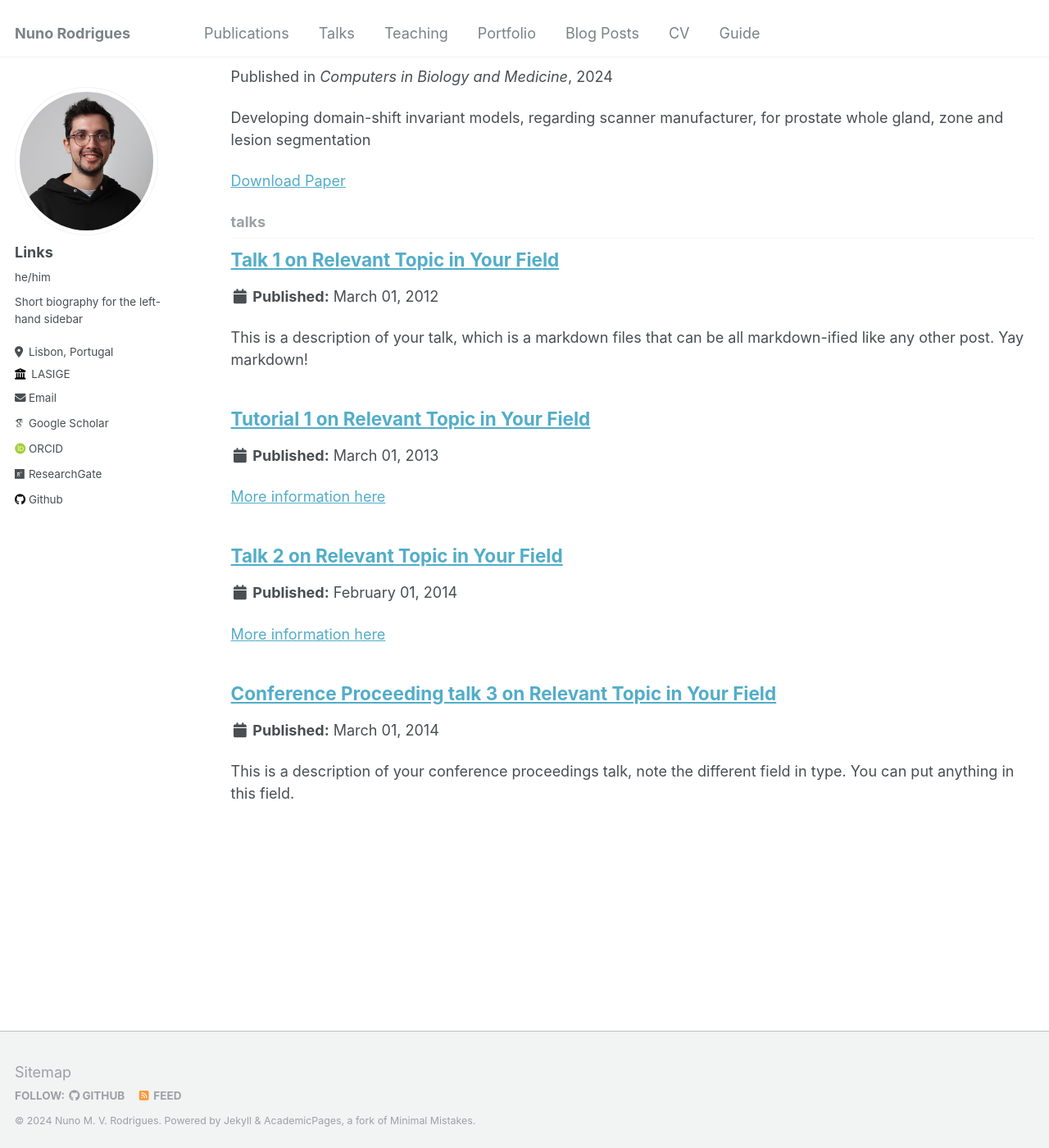
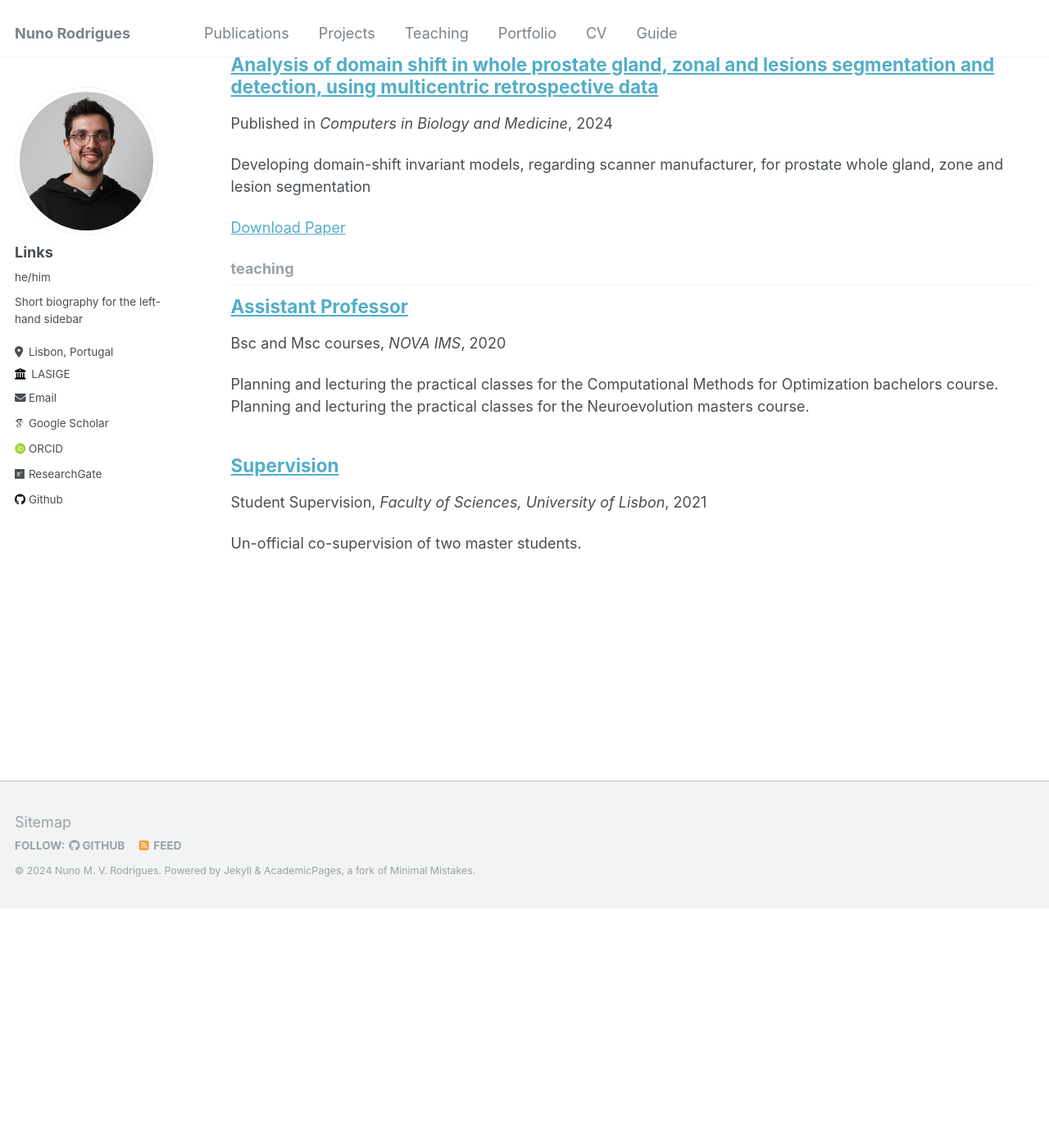
Before and after one commit to NMVRodrigues/NMVRodrigues.github.io, a Jekyll site: the page built from _pages/collection-archive.html, in a window 1280 px wide and 1400 px high, scrolled down 2105 px. Shown: the whole window at 82% size. Built offline with Jekyll 4.4.1, drawn with Linux system fonts in a browser that asks for light colours; some web fonts are replaced; after the commit the page ends 3212 px from its top, so only the background shows below that.

Commit message:
projects

```diff
--- a/_config.yml
+++ b/_config.yml
@@ -201,7 +201,7 @@ kramdown:
 # Collections
 collections:
   teaching:
-    output: false
+    output: true
     permalink: /:collection/:path/
   publications:
     output: true
@@ -209,7 +209,7 @@ collections:
   portfolio:
     output: true
     permalink: /:collection/:path/
-  talks:
+  projects:
     output: true
     permalink: /:collection/:path/
 
--- a/_data/navigation.yml
+++ b/_data/navigation.yml
@@ -3,8 +3,8 @@ main:
   - title: "Publications"
     url: /publications/
 
-  - title: "Talks"
-    url: /talks/
+  - title: "Projects"
+    url: /markdown/
 
   - title: "Teaching"
     url: /teaching/
@@ -12,9 +12,6 @@ main:
   - title: "Portfolio"
     url: /portfolio/
 
-  - title: "Blog Posts"
-    url: /year-archive/
-
   - title: "CV"
     url: /cv/
 
--- a/_pages/talks.html
+++ /dev/null
@@ -1,16 +0,0 @@
----
-layout: archive
-title: "Talks and presentations"
-permalink: /talks/
-author_profile: true
----
-
-{% if site.talkmap_link == true %}
-
-<p style="text-decoration:underline;"><a href="/talkmap.html">See a map of all the places I've given a talk!</a></p>
-
-{% endif %}
-
-{% for post in site.talks reversed %}
-  {% include archive-single-talk.html %}
-{% endfor %}
--- a/_talks/2012-03-01-talk-1.md
+++ /dev/null
@@ -1,11 +0,0 @@
----
-title: "Talk 1 on Relevant Topic in Your Field"
-collection: talks
-type: "Talk"
-permalink: /talks/2012-03-01-talk-1
-venue: "UC San Francisco, Department of Testing"
-date: 2012-03-01
-location: "San Francisco, California"
----
-
-This is a description of your talk, which is a markdown files that can be all markdown-ified like any other post. Yay markdown!
--- a/_talks/2013-03-01-tutorial-1.md
+++ /dev/null
@@ -1,13 +0,0 @@
----
-title: "Tutorial 1 on Relevant Topic in Your Field"
-collection: talks
-type: "Tutorial"
-permalink: /talks/2013-03-01-tutorial-1
-venue: "UC-Berkeley Institute for Testing Science"
-date: 2013-03-01
-location: "Berkeley CA, USA"
----
-
-[More information here](http://exampleurl.com)
-
-This is a description of your tutorial, note the different field in type. This is a markdown files that can be all markdown-ified like any other post. Yay markdown!
--- a/_talks/2014-02-01-talk-2.md
+++ /dev/null
@@ -1,13 +0,0 @@
----
-title: "Talk 2 on Relevant Topic in Your Field"
-collection: talks
-type: "Talk"
-permalink: /talks/2014-02-01-talk-2
-venue: "London School of Testing"
-date: 2014-02-01
-location: "London, UK"
----
-
-[More information here](http://example2.com)
-
-This is a description of your talk, which is a markdown files that can be all markdown-ified like any other post. Yay markdown!
--- a/_talks/2014-03-01-talk-3.md
+++ /dev/null
@@ -1,11 +0,0 @@
----
-title: "Conference Proceeding talk 3 on Relevant Topic in Your Field"
-collection: talks
-type: "Conference proceedings talk"
-permalink: /talks/2014-03-01-talk-3
-venue: "Testing Institute of America 2014 Annual Conference"
-date: 2014-03-01
-location: "Los Angeles, CA"
----
-
-This is a description of your conference proceedings talk, note the different field in type. You can put anything in this field.
```
Also changed, not shown: _pages/projects.md (added, +10 -0 lines), _pages/talkmap.html (deleted, +0 -9 lines), _pages/year-archive.html (deleted, +0 -19 lines).
